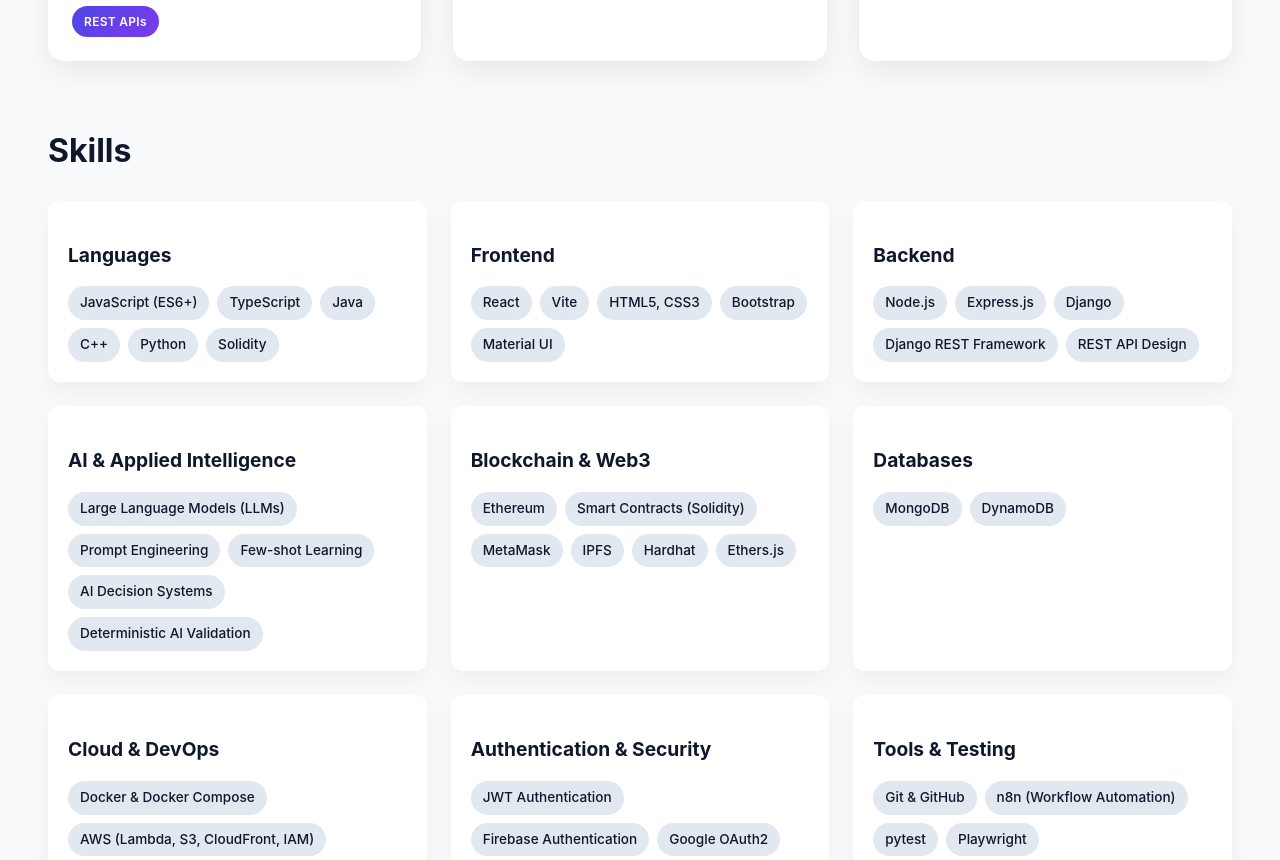
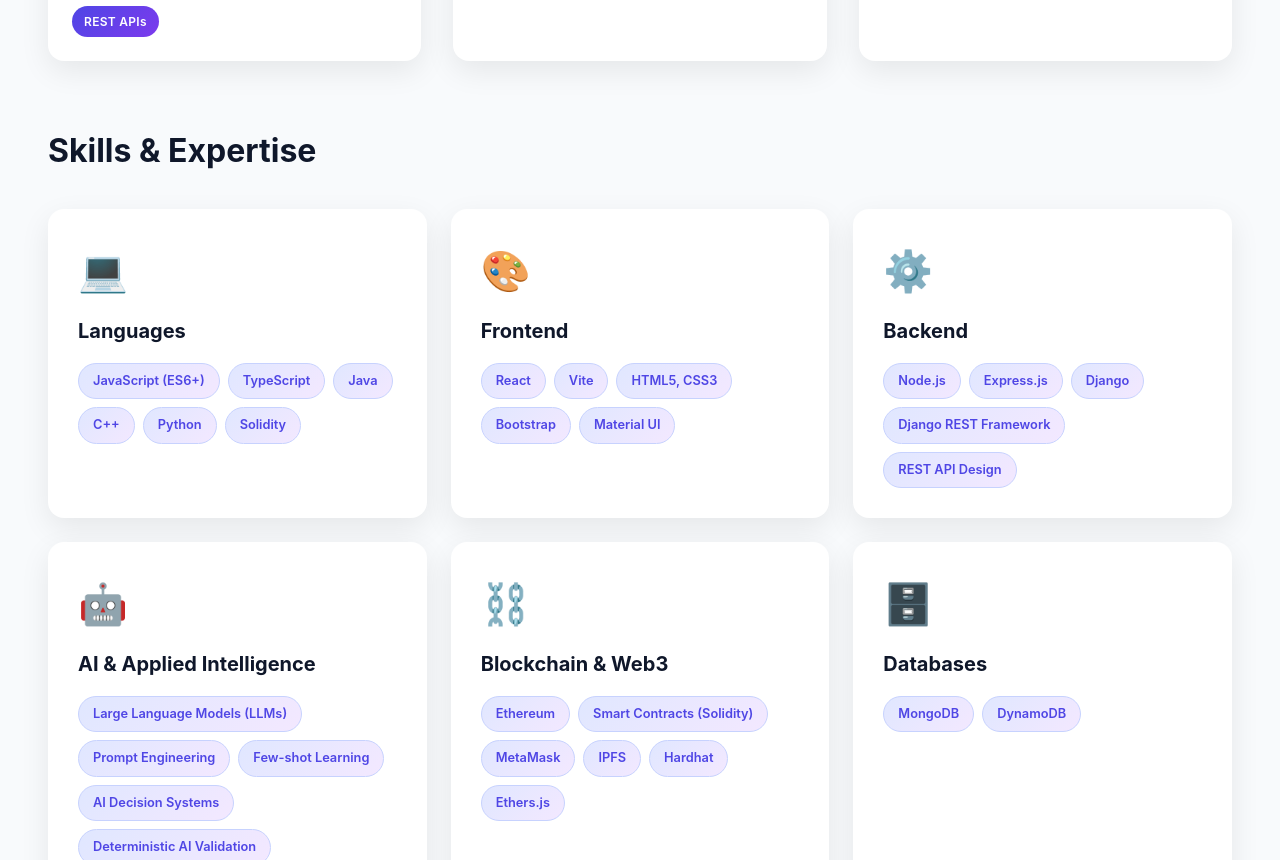
Before and after one commit to PrashantNeelwan/Portfolio, a React (Vite) app: page / in a window 1280 px wide. Shown: the part 1940-2800 px from the top of the page. Built offline with nearby package versions, Linux system fonts and the light colour scheme.

Commit message:
"skills component updated"

```diff
--- a/src/components/Contact.jsx
+++ b/src/components/Contact.jsx
@@ -29,7 +29,6 @@
   return (
     <section>
       <h2>Let's Connect</h2>
-      <p className="contact-subtitle">Feel free to reach out for collaborations, opportunities, or just to say hi!</p>
       <div className="contact-grid">
         {contactInfo.map((item, index) => (
           <div key={index} className="contact-card">
--- a/src/components/Skills.jsx
+++ b/src/components/Skills.jsx
@@ -2,48 +2,58 @@
   const skillCategories = [
     {
       title: "Languages",
+      icon: "💻",
       skills: ["JavaScript (ES6+)", "TypeScript", "Java", "C++", "Python", "Solidity"]
     },
     {
       title: "Frontend",
+      icon: "🎨",
       skills: ["React", "Vite", "HTML5, CSS3", "Bootstrap", "Material UI"]
     },
     {
       title: "Backend",
+      icon: "⚙️",
       skills: ["Node.js", "Express.js", "Django", "Django REST Framework", "REST API Design"]
     },
     {
       title: "AI & Applied Intelligence",
+      icon: "🤖",
       skills: ["Large Language Models (LLMs)", "Prompt Engineering", "Few-shot Learning", "AI Decision Systems", "Deterministic AI Validation"]
     },
     {
       title: "Blockchain & Web3",
+      icon: "⛓️",
       skills: ["Ethereum", "Smart Contracts (Solidity)", "MetaMask", "IPFS", "Hardhat", "Ethers.js"]
     },
     {
       title: "Databases",
+      icon: "🗄️",
       skills: ["MongoDB", "DynamoDB"]
     },
     {
       title: "Cloud & DevOps",
+      icon: "☁️",
       skills: ["Docker & Docker Compose", "AWS (Lambda, S3, CloudFront, IAM)", "Terraform (Infrastructure as Code)", "DigitalOcean", "CI/CD (GitHub Actions)"]
     },
     {
       title: "Authentication & Security",
+      icon: "🔐",
       skills: ["JWT Authentication", "Firebase Authentication", "Google OAuth2", "AWS Secrets Manager"]
     },
     {
       title: "Tools & Testing",
+      icon: "🛠️",
       skills: ["Git & GitHub", "n8n (Workflow Automation)", "pytest", "Playwright"]
     }
   ];
 
   return (
     <section>
-      <h2>Skills</h2>
+      <h2>Skills & Expertise</h2>
       <div className="skills-grid">
         {skillCategories.map((category, index) => (
           <div key={index} className="skill-card">
+            <div className="skill-icon">{category.icon}</div>
             <h3>{category.title}</h3>
             <div className="skill-tags">
               {category.skills.map((skill, i) => (
--- a/src/index.css
+++ b/src/index.css
@@ -446,45 +446,92 @@
   grid-template-columns: repeat(auto-fit, minmax(300px, 1fr));
   gap: 24px;
   margin-bottom: 2rem;
+  margin-top: 32px;
+}
+
+.skills-subtitle {
+  text-align: center;
+  color: #64748b;
+  font-size: 1.05rem;
+  margin-bottom: 32px;
+  max-width: 600px;
+  margin-left: auto;
+  margin-right: auto;
 }
 
 .skill-card {
   background: white;
-  border-radius: 12px;
-  padding: 20px;
-  box-shadow: 0 10px 25px rgba(0,0,0,0.05);
-  transition: transform 0.2s ease, box-shadow 0.2s ease;
+  border-radius: 16px;
+  padding: 28px;
+  box-shadow: 0 10px 30px rgba(0, 0, 0, 0.08);
+  transition: all 0.4s cubic-bezier(0.4, 0, 0.2, 1);
+  border: 2px solid transparent;
+  position: relative;
+  overflow: hidden;
+}
+
+.skill-card::before {
+  content: '';
+  position: absolute;
+  top: 0;
+  left: 0;
+  right: 0;
+  bottom: 0;
+  background: linear-gradient(135deg, rgba(79, 70, 229, 0.05), rgba(124, 58, 237, 0.05));
+  opacity: 0;
+  transition: opacity 0.3s ease;
 }
 
 .skill-card:hover {
-  transform: translateY(-4px);
-  box-shadow: 0 20px 40px rgba(0,0,0,0.08);
+  transform: translateY(-8px);
+  box-shadow: 0 20px 50px rgba(0, 0, 0, 0.12);
+  border-color: #4f46e5;
+}
+
+.skill-card:hover::before {
+  opacity: 1;
+}
+
+.skill-icon {
+  font-size: 2.5rem;
+  margin-bottom: 12px;
+  display: block;
 }
 
 .skill-card h3 {
-  font-size: 1.2rem;
-  margin-bottom: 16px;
+  font-size: 1.25rem;
+  margin: 0 0 16px 0;
   color: #0f172a;
+  font-weight: 700;
+  position: relative;
+  z-index: 1;
 }
 
 .skill-tags {
   display: flex;
   flex-wrap: wrap;
   gap: 8px;
+  position: relative;
+  z-index: 1;
 }
 
 .skill-tag {
-  background: #e2e8f0;
-  color: #0f172a;
-  padding: 6px 12px;
+  background: linear-gradient(135deg, #e0e7ff 0%, #f3e8ff 100%);
+  color: #4f46e5;
+  padding: 7px 14px;
   border-radius: 20px;
-  font-size: 0.85rem;
-  font-weight: 500;
-  transition: background 0.2s ease;
+  font-size: 0.8rem;
+  font-weight: 600;
+  transition: all 0.3s ease;
+  border: 1px solid #c7d2fe;
+  cursor: default;
 }
 
 .skill-tag:hover {
-  background: #cbd5e1;
+  background: linear-gradient(135deg, #4f46e5 0%, #7c3aed 100%);
+  color: white;
+  transform: translateY(-2px);
+  box-shadow: 0 4px 12px rgba(79, 70, 229, 0.3);
 }
 
 @media (max-width: 768px) {
```
